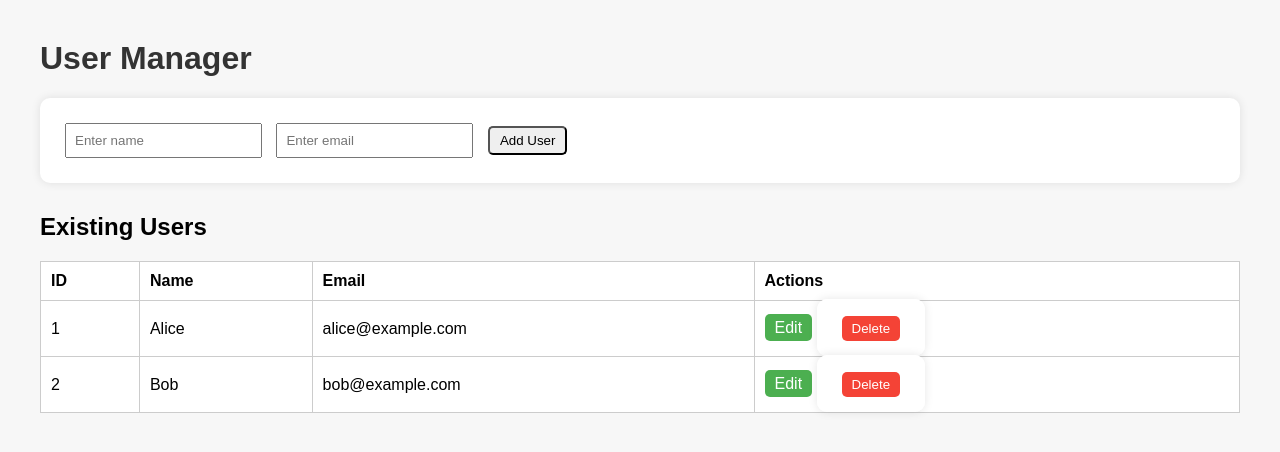
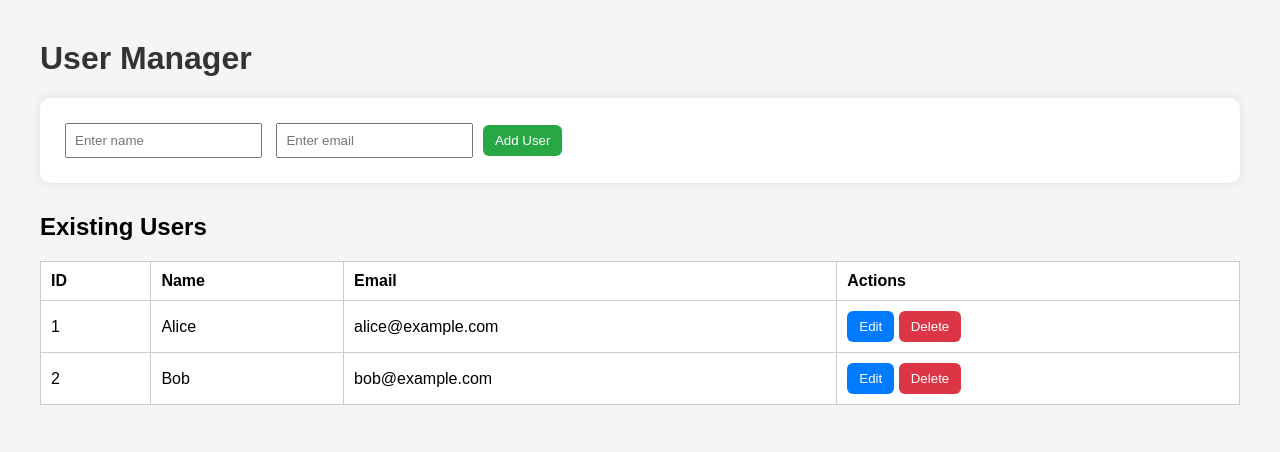
Before and after one commit to sachin-meethal/flask_rest_api, a Flask app: page / in a window 1280 px wide. Shown: the top 452 px of the page. Run offline with Flask 3, Linux system fonts and the light colour scheme.

Commit message:
Initial commit - Flask REST API project

```diff
--- a/templates/index.html
+++ b/templates/index.html
@@ -4,15 +4,17 @@
   <meta charset="UTF-8">
   <title>User Manager</title>
   <style>
-    body { font-family: Arial, sans-serif; margin: 40px; background: #f7f7f7; }
+    body { font-family: Arial, sans-serif; margin: 40px; background: #f5f5f5; }
     h1 { color: #333; }
     form { background: white; padding: 20px; border-radius: 10px; margin-bottom: 30px; box-shadow: 0 0 10px rgba(0,0,0,0.1); }
-    input, button { padding: 8px; margin: 5px; }
+    input { padding: 8px; margin: 5px; }
+    button { padding: 8px 12px; border: none; border-radius: 6px; cursor: pointer; }
+    button:hover { opacity: 0.9; }
+    .add-btn { background: #28a745; color: white; }
+    .edit-btn { background: #007bff; color: white; }
+    .delete-btn { background: #dc3545; color: white; }
     table { width: 100%; border-collapse: collapse; background: white; }
     th, td { padding: 10px; border: 1px solid #ccc; text-align: left; }
-    a, button { text-decoration: none; padding: 5px 10px; border-radius: 5px; }
-    .edit { background-color: #4CAF50; color: white; }
-    .delete { background-color: #f44336; color: white; border: none; cursor: pointer; }
   </style>
 </head>
 <body>
@@ -21,7 +23,7 @@
   <form action="/add_user" method="POST">
     <input type="text" name="name" placeholder="Enter name" required>
     <input type="email" name="email" placeholder="Enter email" required>
-    <button type="submit">Add User</button>
+    <button type="submit" class="add-btn">Add User</button>
   </form>
 
   <h2>Existing Users</h2>
@@ -35,10 +37,8 @@
       <td>{{ user.name }}</td>
       <td>{{ user.email }}</td>
       <td>
-        <a href="/edit_user/{{ id }}" class="edit">Edit</a>
-        <form action="/delete_user/{{ id }}" method="POST" style="display:inline;">
-          <button type="submit" class="delete">Delete</button>
-        </form>
+        <a href="/update/{{ id }}"><button class="edit-btn">Edit</button></a>
+        <a href="/delete/{{ id }}"><button class="delete-btn">Delete</button></a>
       </td>
     </tr>
     {% endfor %}
```
